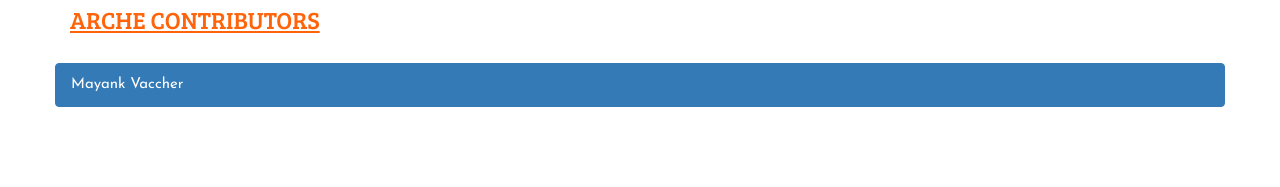
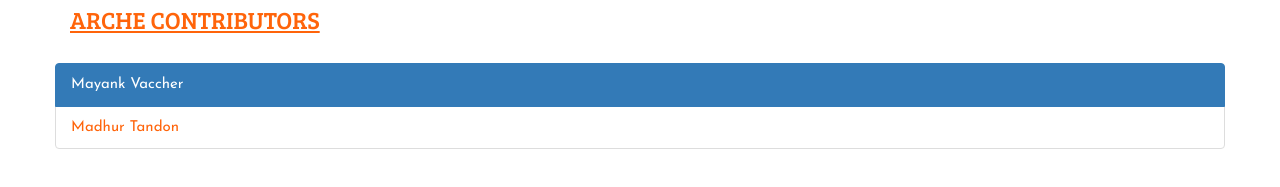
Before and after one commit to IIIT-Delhi/Arche, a plain HTML site: page Website/index.html in a window 1280 px wide. Shown: the part 63-250 px from the top of the page. Drawn offline with Linux system fonts and the light colour scheme.

Commit message:
index.html: Added my name, ``Madhur Tandon``
My name was added in the HTML file
as a part of list of Arche Contributors.

Closes https://github.com/IIIT-Delhi/Arche/issues/4

```diff
--- a/Website/index.html
+++ b/Website/index.html
@@ -31,6 +31,7 @@
         	<ul class="list-group" style="color: #FF640A" >
         		<!-- Insert your names here  -->
         		<li class="list-group-item active" id="name">Mayank Vaccher</li>
+			<li class="list-group-item" id="name">Madhur Tandon</li>
         	</ul>
         </div>
 
```
